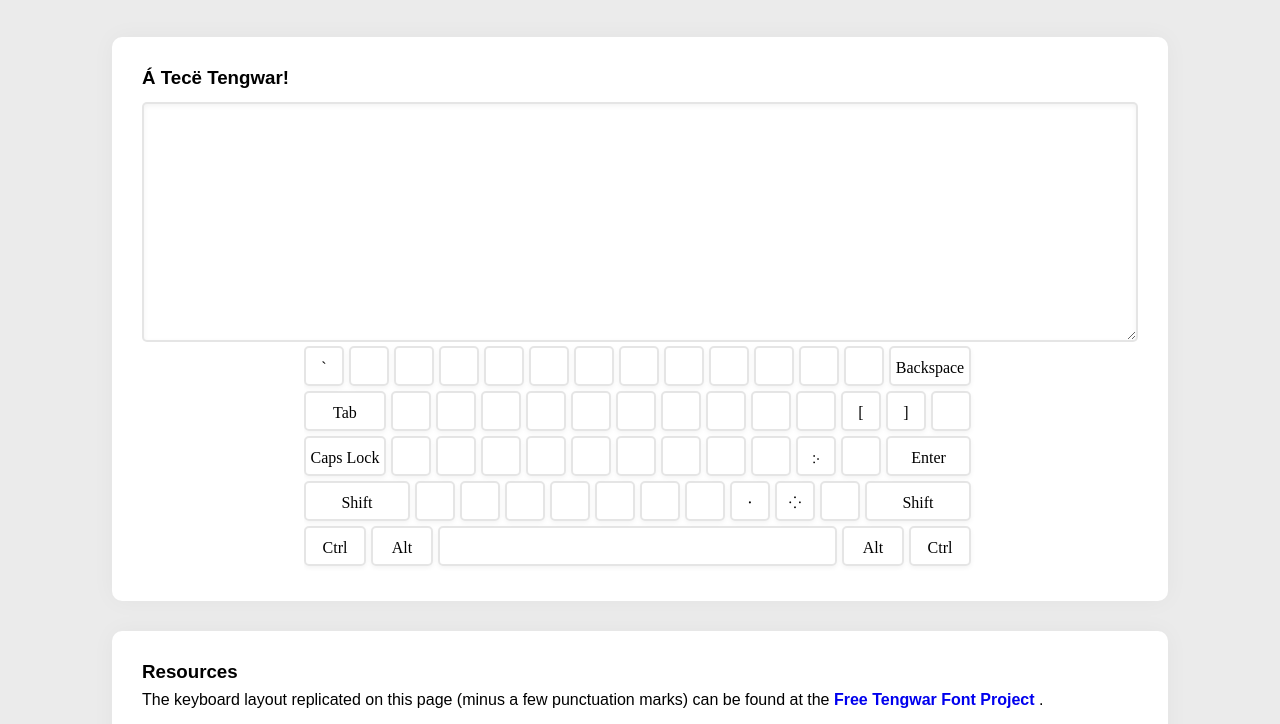
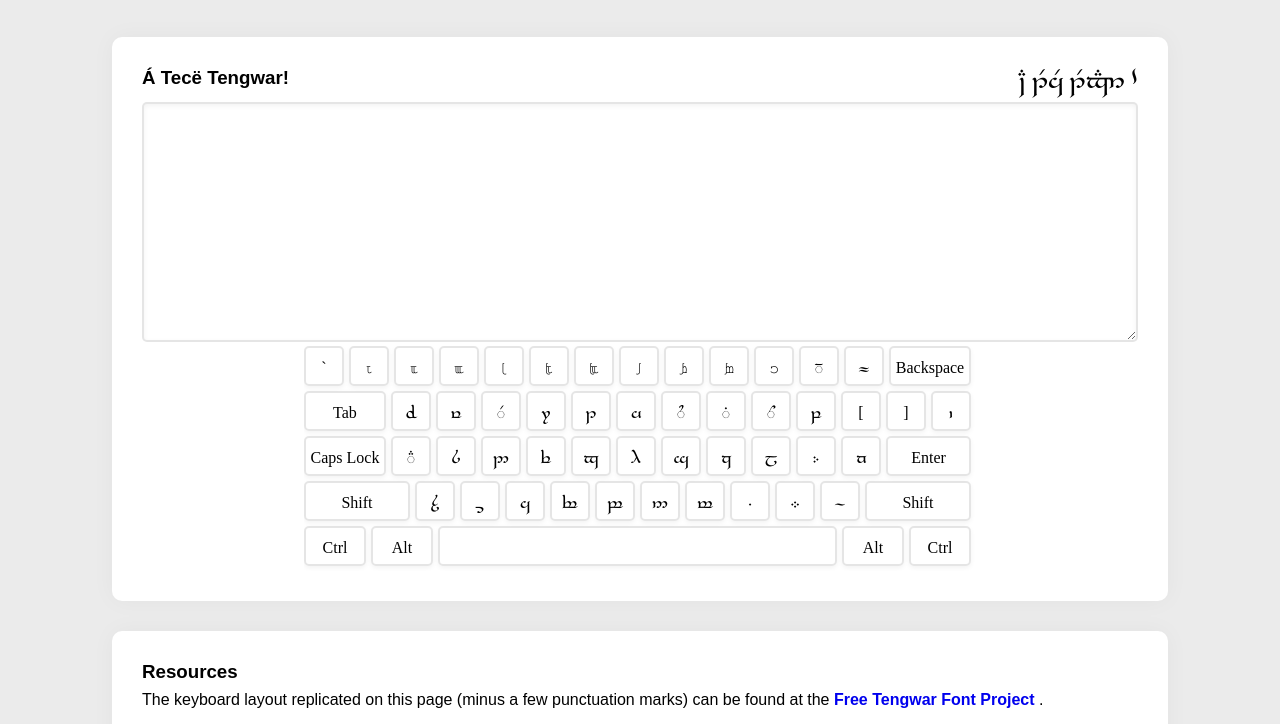
Before and after one commit to josiahfmccoy/Rumil, a plain HTML site: page index.html in a window 1280 px wide. Shown: the part 73-797 px from the top of the page. Drawn offline with Linux system fonts and the light colour scheme; the site is published under a folder, as on GitHub Pages, so addresses that start at the root find nothing; a web font is replaced by a local one.

Commit message:
Moved tengwar font

```diff
--- a/css/rumil.css
+++ b/css/rumil.css
@@ -2,7 +2,7 @@
 
 @font-face {
 	font-family: 'TengwarUnicode';
-	src: url('/fonts/_tengtelcOTL.ttf');
+	src: url('./_tengtelcOTL.ttf');
 	unicode-range: U+E000-E07F, U+200D-205D, U+2E2C-2E31, U+10FB-10FB, U+003A-003A;
 }
 .tengwar {
```
Also changed, not shown: css/_tengtelcOTL.ttf (renamed from fonts/_tengtelcOTL.ttf).
